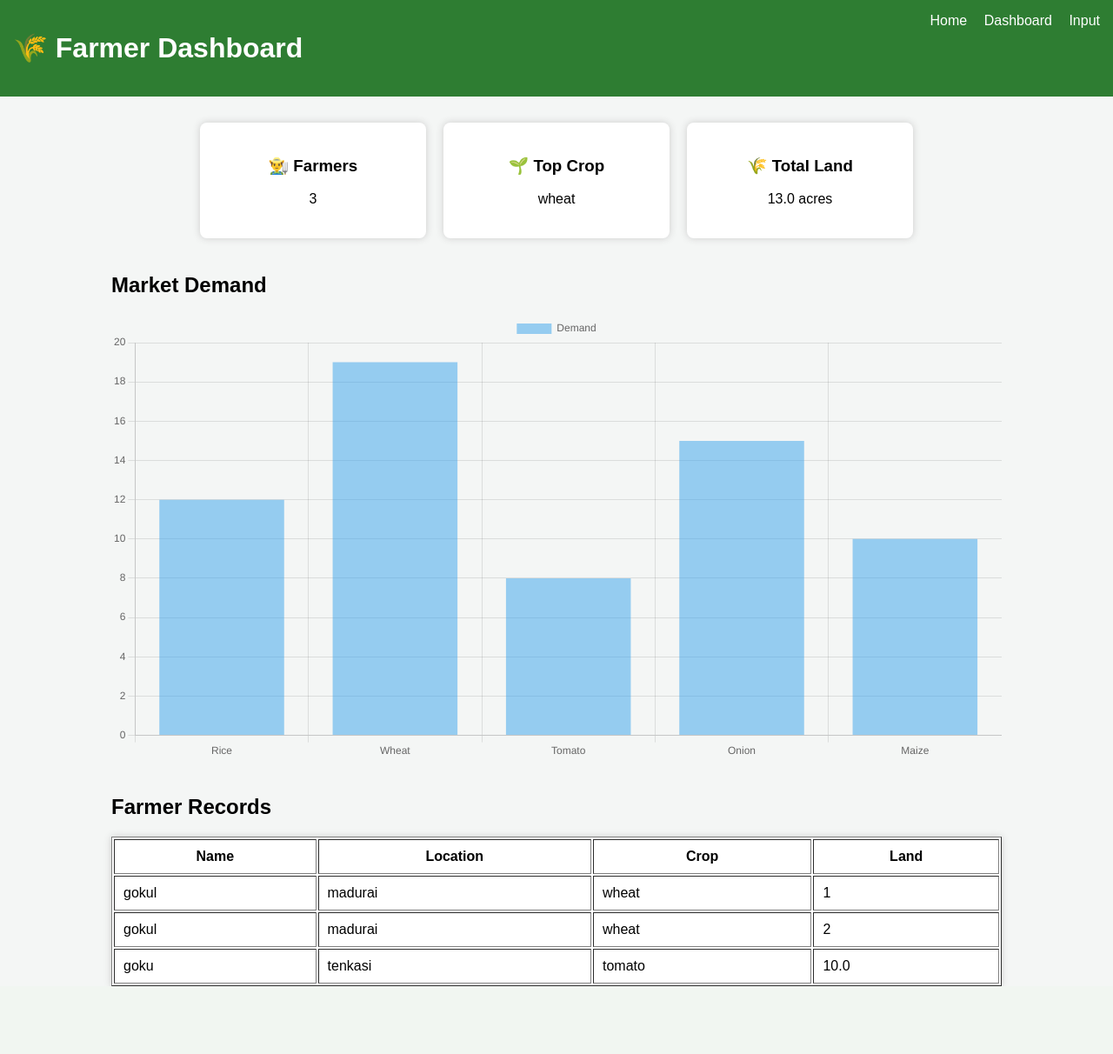
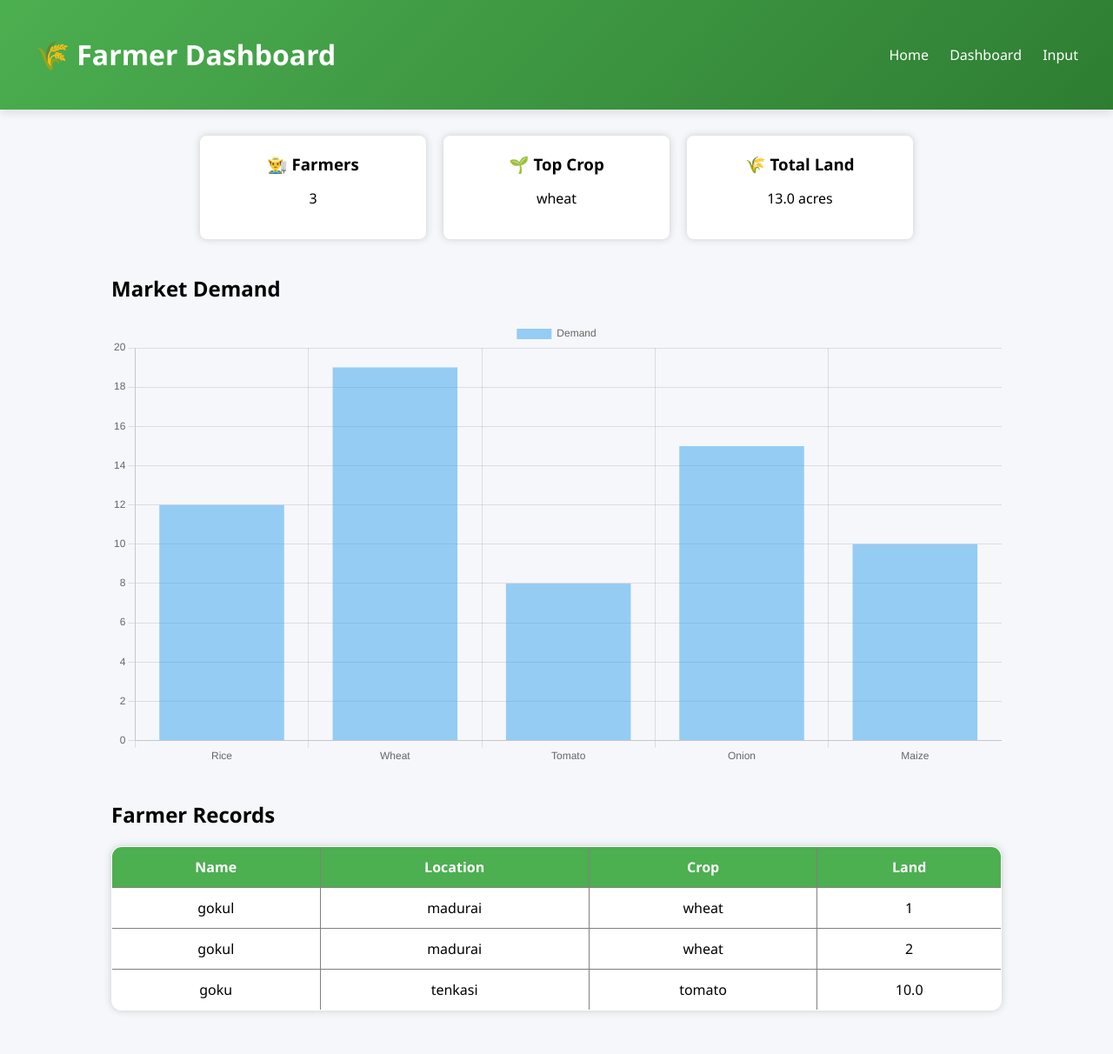
Before and after one commit to gokultgb475-lgtm/farmer-ai-site, a Flask app: page /dashboard in a window 1280 px wide. Shown: the whole page at 87% size. Before the commit the page ends 1134 px from the top, so only its background shows below. Run offline with Flask 3, Linux system fonts and the light colour scheme.

Commit message:
added modern UI css

```diff
--- /dev/null
+++ b/static/css/style.css
@@ -0,0 +1,88 @@
+body {
+    margin:0;
+    font-family: 'Segoe UI', sans-serif;
+    background:#f5f7fb;
+}
+
+/* HEADER */
+header {
+    background: linear-gradient(135deg,#4CAF50,#2E7D32);
+    color:white;
+    padding:20px 40px;
+    display:flex;
+    justify-content:space-between;
+    align-items:center;
+    box-shadow:0 4px 10px rgba(0,0,0,0.1);
+}
+
+nav a {
+    color:white;
+    text-decoration:none;
+    margin-left:20px;
+    font-weight:500;
+}
+
+/* HERO / BOX */
+.login-box, .card {
+    background:white;
+    border-radius:14px;
+    padding:30px;
+    box-shadow:0 8px 25px rgba(0,0,0,0.06);
+}
+
+/* BUTTON */
+button, .btn {
+    background:linear-gradient(135deg,#66bb6a,#43a047);
+    color:white;
+    border:none;
+    padding:12px 22px;
+    border-radius:8px;
+    cursor:pointer;
+    font-weight:600;
+    transition:0.2s;
+}
+
+button:hover, .btn:hover {
+    transform:translateY(-1px);
+    box-shadow:0 5px 15px rgba(0,0,0,0.1);
+}
+
+/* INPUT */
+input {
+    width:100%;
+    padding:12px;
+    margin:8px 0;
+    border-radius:8px;
+    border:1px solid #ddd;
+}
+
+/* CARD GRID */
+.cards {
+    display:flex;
+    gap:20px;
+    justify-content:center;
+    flex-wrap:wrap;
+    margin-top:40px;
+}
+
+.card h3 {
+    margin:0 0 10px;
+}
+
+/* TABLE */
+table {
+    border-collapse:collapse;
+    background:white;
+    border-radius:12px;
+    overflow:hidden;
+}
+
+th {
+    background:#4CAF50;
+    color:white;
+}
+
+td, th {
+    padding:12px;
+    text-align:center;
+}
--- a/templates/dashboard.html
+++ b/templates/dashboard.html
@@ -1,6 +1,7 @@
 <!DOCTYPE html>
 <html>
 <head>
+    <body style="padding-bottom:50px">
     <title>Farmer Dashboard</title>
     <link rel="stylesheet" href="{{ url_for('static', filename='css/style.css') }}">
     <script src="https://cdn.jsdelivr.net/npm/chart.js"></script>
```
Also changed, not shown: db.py (added, +17 -0 lines), templates/index.html (+10 -3 lines), farmers.db (added).
